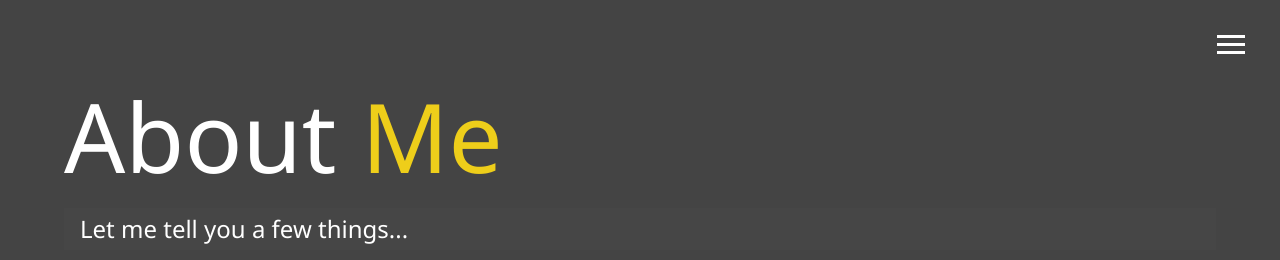
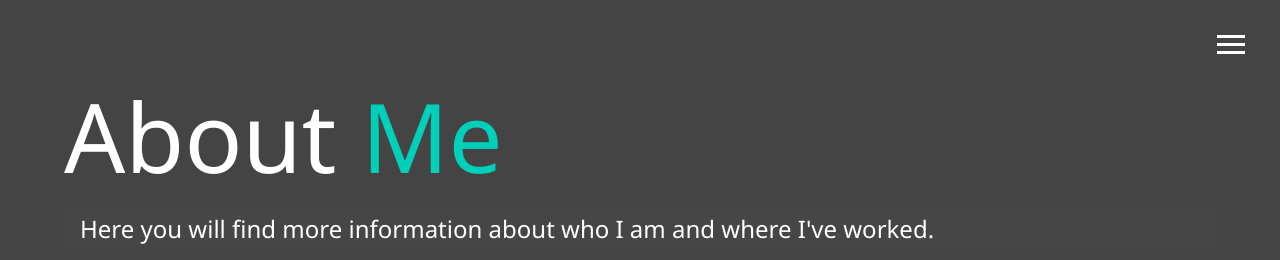
Before and after one commit to AndrewEllis-Moseley/Web-Portfolio, a website: page dist/about.html in a window 1280 px wide. Shown: the top 260 px of the page. Drawn offline with Linux system fonts and the light colour scheme.

Commit message:
Updated colour and background image

```diff
--- a/package.json
+++ b/package.json
@@ -3,13 +3,16 @@
   "version": "1.0.0",
   "description": "Responsive Portfolio Website",
   "main": "index.js",
+  "homepage": "https://Lazzaro101.github.io/Web-Portfolio",
   "scripts": {
     "test": "echo \"Error: no test specified\" && exit 1",
-    "sass": "node-sass -w scss/ -o dist/css/ --recursive"
+    "sass": "node-sass -w scss/ -o dist/css/ --recursive",
+    "deploy": "gh-pages -d dist"
   },
   "author": "Andrew Ellis-Moseley",
   "license": "ISC",
   "dependencies": {
+    "gh-pages": "^2.0.1",
     "node-sass": "^4.11.0"
   }
 }
--- a/scss/_config.scss
+++ b/scss/_config.scss
@@ -1,5 +1,5 @@
 $primary-color: #444;
-$secondary-color: #eece1a;
+$secondary-color: #00cfba;
 $show-home-image: true;
 $home-image: url(../img/background.jpg);
 $background-opacity: 0.9;
```
Also changed, not shown: dist/about.html, dist/css/main.css, dist/img/background.jpg, dist/img/portrait.jpg, dist/img/portrait_1.1.1.jpg (deleted), dist/img/portrait_1.1.jpg (deleted), dist/img/portrait_1.jpg (deleted), dist/img/portrait_2.jpg (deleted), dist/img/portrait_small.jpg, 1 other file.
